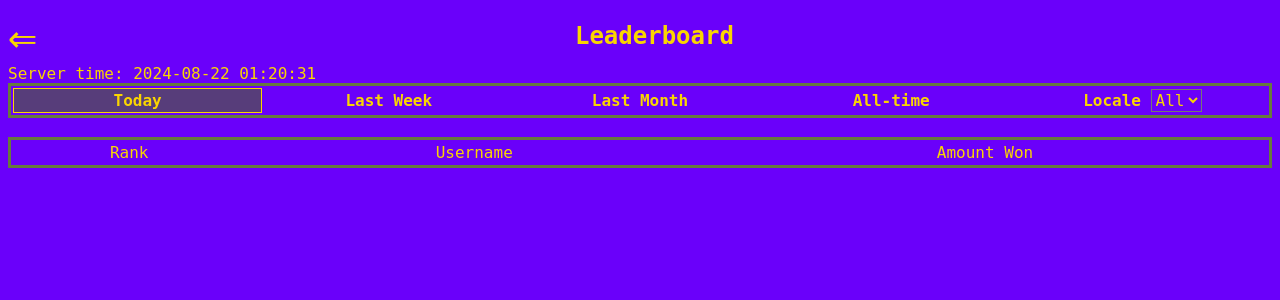
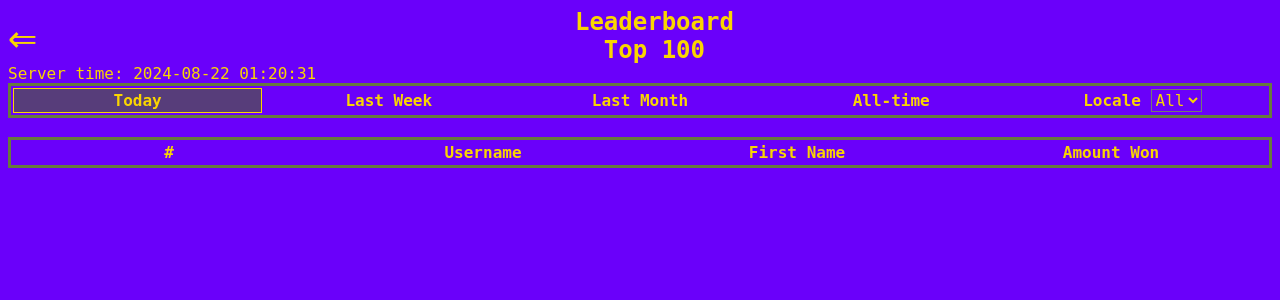
Before and after one commit to Ruslion/Django-VPS, a Django app: page /videopoker/leaderboard/ in a window 1280 px wide. Shown: the top 300 px of the page. Run offline with Django 5.2, Linux system fonts and the light colour scheme; data that the repository does not hold is empty; some libraries are stand-ins or nearby versions.

Commit message:
CSS update

```diff
--- a/my_vps_project/my_vps_project/settings.py
+++ b/my_vps_project/my_vps_project/settings.py
@@ -93,6 +93,7 @@ POSTGRES_PASSWORD = os.environ['POSTGRES_PASSWORD']
 DATABASES = {
     'default': {
         'ENGINE': 'django.db.backends.postgresql',
+        'PORT':6432,
         'HOST': 'localhost',
         'NAME': 'postgres',
         'USER': POSTGRES_USER,
--- a/my_vps_project/videopoker/admin.py
+++ b/my_vps_project/videopoker/admin.py
@@ -1,8 +1,9 @@
 from django.contrib import admin
 
-from .models import Combinations, Users, Hands_dealt, SuccessfulPayment
+from .models import Combinations, Users, Hands_dealt, SuccessfulPayment, Suggestions
 
 admin.site.register(Combinations)
 admin.site.register(Users)
 admin.site.register(Hands_dealt)
 admin.site.register(SuccessfulPayment)
+admin.site.register(Suggestions)
--- a/my_vps_project/videopoker/models.py
+++ b/my_vps_project/videopoker/models.py
@@ -47,3 +47,7 @@ class All_Time_stats(models.Model):
     two_pairs = models.PositiveIntegerField()
     jacks_or_better = models.PositiveBigIntegerField()
     no_value_hand = models.PositiveBigIntegerField()
+
+class Suggestions(models.Model):
+    telegram_id = models.PositiveBigIntegerField(blank=True)
+    suggestion = models.CharField(max_length=212)
--- a/my_vps_project/videopoker/static/videopoker/stylesheet.css
+++ b/my_vps_project/videopoker/static/videopoker/stylesheet.css
@@ -17,6 +17,7 @@ body {
 
 th {
   width: 20%;
+  font-size: medium;
 }
 
 h2 {
@@ -24,6 +25,7 @@ h2 {
   width:fit-content;
   max-width: 70vw;
   color: var(--third-color);
+  text-align: center;
 }
 
 span {
@@ -66,7 +68,7 @@ select {
   border:3px solid;
   border-color:var(--fifth-color);
   margin:auto;
-  font-size:medium;
+  font-size:small;
   color:var(--third-color);
   text-align: center;
 }
--- a/my_vps_project/videopoker/templates/videopoker/base.html
+++ b/my_vps_project/videopoker/templates/videopoker/base.html
@@ -8,7 +8,6 @@
     <script src="{% static 'videopoker/htmx.min.js' %}"></script>
   <meta charset="utf-8">
   <meta name="viewport" content="width=device-width, initial-scale=1">
-  <meta name="google-adsense-account" content="ca-pub-4970502896948957">
   <title>Video poker</title>
   <link rel="stylesheet" href="{% static 'videopoker/stylesheet.css' %}">
   <link rel="shortcut icon" type="image/png" href="{% static 'videopoker/favicon.ico' %}"/>
--- a/my_vps_project/videopoker/templates/videopoker/index.html
+++ b/my_vps_project/videopoker/templates/videopoker/index.html
@@ -429,7 +429,7 @@
 
     function share() {
       var tel = window.Telegram.WebApp;
-      tel.openLink('https://t.me/share/url?url=https://t.me/VideoPokerMiniAppBot?startapp=refr_id{{user_id}}');
+      tel.openTelegramLink('https://t.me/share/url?url=https://t.me/VideoPokerMiniAppBot/VideoPoker?startapp=refr_id{{telegram_id}}');
     }
 </script>
 {% endblock %}
--- a/my_vps_project/videopoker/templates/videopoker/leaderboard.html
+++ b/my_vps_project/videopoker/templates/videopoker/leaderboard.html
@@ -6,7 +6,7 @@
     <div class="title">
 
 
-    <a  href="/videopoker/"  style="text-decoration: none;"><span style="font-size:xxx-large">&#8656;</span></a><h2>Leaderboard</h2>
+    <a  href="/videopoker/"  style="text-decoration: none;"><span style="font-size:xxx-large">&#8656;</span></a><h2>Leaderboard<br>Top 100</h2>
 
     </div>
     <div>Server time: {{server_time}}</div>
@@ -30,11 +30,12 @@
 <br>
 <table class="leaderboard" id="leaderboard_table">
 
-    <tr><td >Rank</td><td >Username</td><td>Amount Won</td></tr>
-    {% for username, won in leaders%}
+    <tr><th>#</th><th>Username</th><th>First Name</th><th>Amount Won</th></tr>
+    {% for username, first_name, won in leaders%}
     <tr>
         <td>{{forloop.counter}}</td>
         <td>{{username}}</td>
+        <td>{{first_name}}</td>
         <td>{{won}}</td>
     </tr>
     {% endfor %}
--- a/my_vps_project/videopoker/templates/videopoker/leaders.html
+++ b/my_vps_project/videopoker/templates/videopoker/leaders.html
@@ -1,8 +1,9 @@
-<tr><td >Rank</td><td >Username</td><td>Amount Won</td></tr>
-    {% for username, won in leaders%}
+<tr><td >#</td><td >Username</td><td>First Name</td><td>Amount Won</td></tr>
+    {% for username, first_name, won in leaders%}
     <tr>
         <td>{{forloop.counter}}</td>
         <td>{{username}}</td>
+        <td>{{first_name}}</td>
         <td>{{won}}</td>
     </tr>
     {% endfor %}
--- a/my_vps_project/videopoker/views.py
+++ b/my_vps_project/videopoker/views.py
@@ -76,7 +76,7 @@ def index(request):
             result_balance = database_connect.execute_select_sql("SELECT balance, id FROM videopoker_users WHERE telegram_id = %s", (telegram_id,))
             if result_balance: # Record in database found
                 EMPTY_CONTEXT['balance'] = result_balance[0][0]
-                EMPTY_CONTEXT['user_id'] = result_balance[0][1]
+                EMPTY_CONTEXT['telegram_id'] = telegram_id
                 request.session['balance'] = result_balance[0][0]
                 request.session['user_id'] = result_balance[0][1]
                 request.session['win_value'] = 0
@@ -84,6 +84,7 @@ def index(request):
 
         # Probably user is not logged in yet.
         # Verifying whether it was reference link.
+
         reference = request.GET.get('tgWebAppStartParam', None)
         if reference:
             # Reference link. Processing.
@@ -123,6 +124,7 @@ def index(request):
                 # The record is in database
                 request.session['telegram_id'] = int(telegram_id)
                 EMPTY_CONTEXT['balance'] = result_balance[0][0]
+                EMPTY_CONTEXT['telegram_id'] = telegram_id
                 request.session['balance'] = result_balance[0][0]
                 request.session['user_id'] = result_balance[0][1]
                 return render(request, "videopoker/index.html", EMPTY_CONTEXT)
@@ -143,14 +145,14 @@ def index(request):
                 result = database_connect.execute_insert_update_sql(insert_user_sql, data_tuple)
                 request.session['telegram_id'] = int(telegram_id)
                 EMPTY_CONTEXT['balance']  = INITIAL_CHIPS_AMOUNT
-                EMPTY_CONTEXT['user_id'] = result[0]
+                EMPTY_CONTEXT['telegram_id'] = telegram_id
                 request.session['balance'] = INITIAL_CHIPS_AMOUNT
                 request.session['user_id'] = result[0]
 
                 # Updating referal balance
                 ref_user_id = request.session.get('ref_user_id', None)
                 if ref_user_id:
-                    balance_update_sql = '''UPDATE videopoker_users SET balance = balance + %s WHERE id = %s RETURNING balance;'''
+                    balance_update_sql = '''UPDATE videopoker_users SET balance = balance + %s WHERE telegram_id = %s RETURNING balance;'''
                     result_balance = database_connect.execute_insert_update_sql(balance_update_sql, (2000, ref_user_id))
                     del request.session['ref_user_id']
                     request.session.modified = True
@@ -269,9 +271,9 @@ def deal(request):
 
 def leaderboard(request):
     # Selecting leaders for the previous day
-    select_leaders_sql = '''SELECT username, SUM(win_amount) AS win from videopoker_hands_dealt hd
+    select_leaders_sql = '''SELECT username, first_name, SUM(win_amount) AS win from videopoker_hands_dealt hd
                             JOIN videopoker_users u ON u.id = hd.user_id_id
-                            WHERE hd.date_time = CURRENT_DATE
+                            WHERE hd.date_time = CURRENT_DATE AND hd.win_amount > 0
                             GROUP BY username, u.id
                             ORDER by win DESC
                             LIMIT 100;'''
@@ -309,9 +311,9 @@ def leaders(request):
     filter_for_sql = request.POST.get('filter', None)
     filter_loc_for_sql = request.POST.get('locale_filter', None)
 
-    select_leaders_sql = '''SELECT username, SUM(win_amount) AS win from videopoker_hands_dealt hd
+    select_leaders_sql = '''SELECT username, first_name, SUM(win_amount) AS win from videopoker_hands_dealt hd
                             JOIN videopoker_users u ON u.id = hd.user_id_id
-                            WHERE '''
+                            WHERE hd.win_amount > 0 AND '''
                             # AND u.language_code LIKE %s
 
 
```
Also changed, not shown: my_vps_project/videopoker/video_poker_bot.py (+21 -4 lines), my_vps_project/videopoker/migrations/0006_suggestions.py (added).
